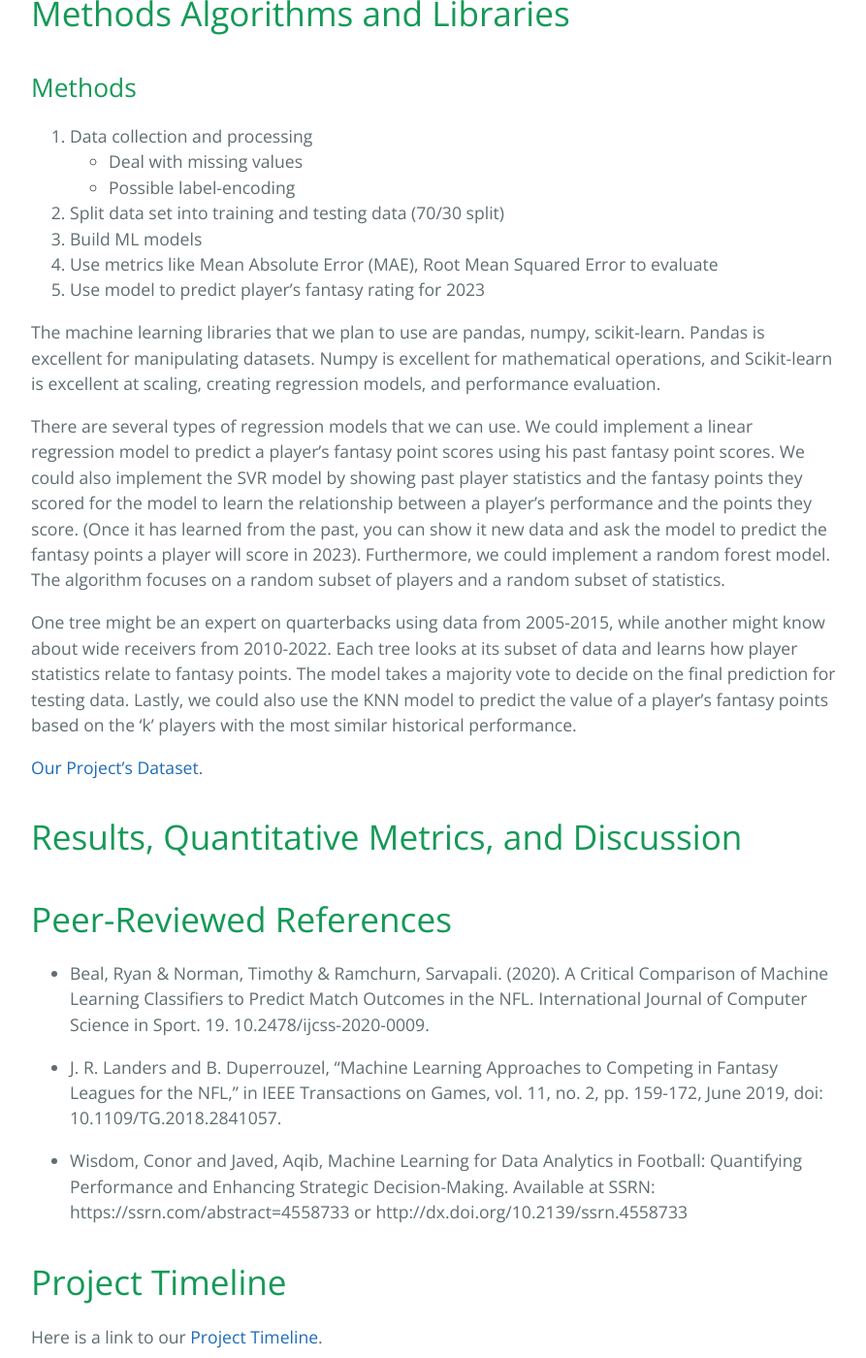
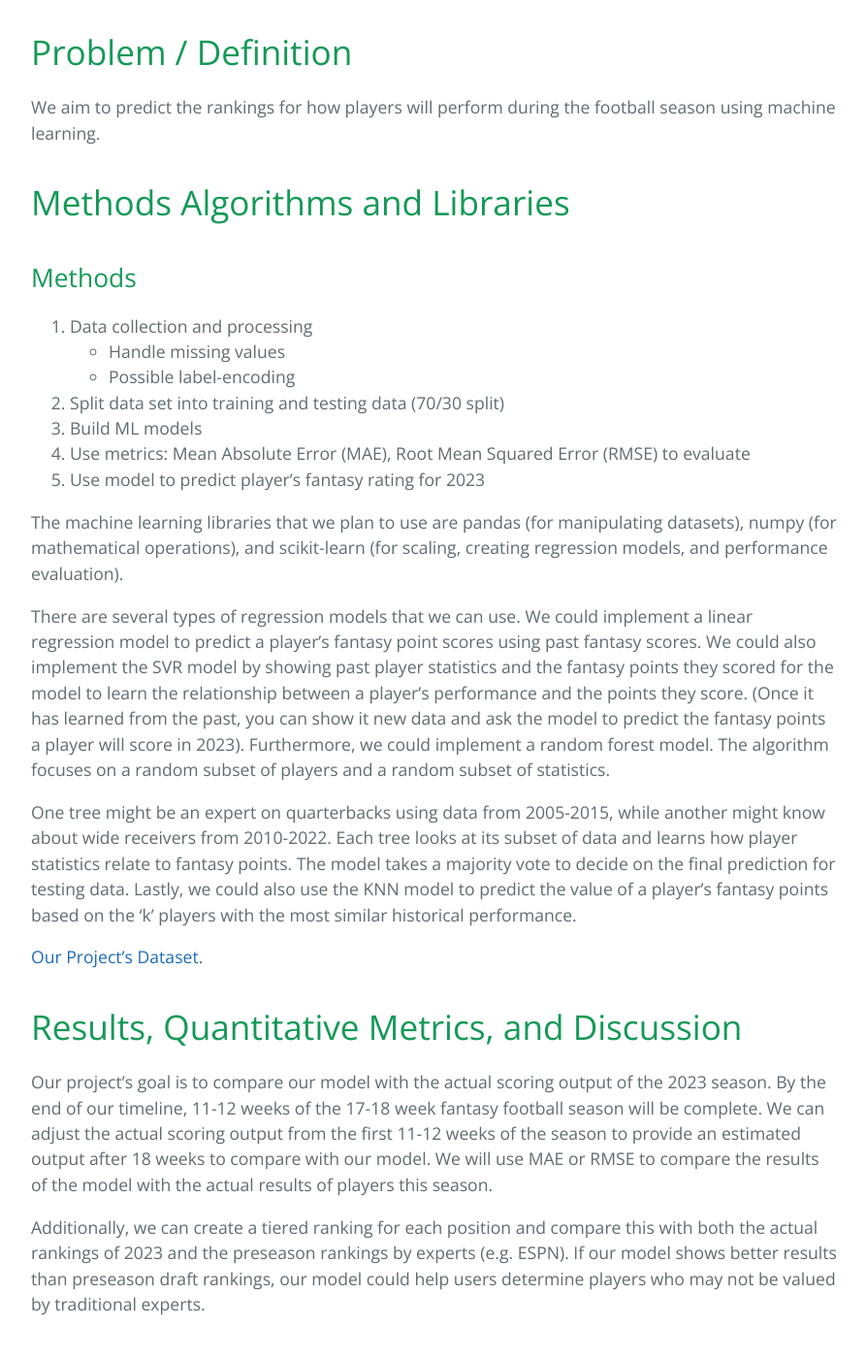
Before and after one commit to CS4641-Group-96/fantasy-football, a Jekyll site: the page built from index.md, in a window 1280 px wide and 1400 px high, scrolled down 686 px. Shown: the whole window at 97% size, without its empty margins (192-1085 px from the left). Built offline with Jekyll 4.4.1, drawn with Linux system fonts in a browser that asks for light colours; some of the changed text lies outside the part shown.

Commit message:
Update index.md

```diff
--- a/index.md
+++ b/index.md
@@ -2,33 +2,41 @@
 layout: default
 ---
 
-Our project about fantasy football.
+* * *
 
 # Intro / Background
 
+Fantasy football allows fans to manage their own team of players. To compete, fantasy teams earn points based on the performances of their players during real NFL games. However, It is common for players to exceed or underperform compared to their expectations. With a multitude of factors such as injuries, matchup grades, and team strategies, how can one accurately predict player performances? This project aims to address that using the default PPR scoring system.
+
 # Problem / Definition
+
+We aim to predict the rankings for how players will perform during the football season using machine learning.
 
 # Methods Algorithms and Libraries
 
 ## Methods
 
 1. Data collection and processing
-  * Deal with missing values
+  * Handle missing values
   * Possible label-encoding
 1. Split data set into training and testing data (70/30 split)
 1. Build ML models
-1. Use metrics like Mean Absolute Error (MAE), Root Mean Squared Error to evaluate
+1. Use metrics: Mean Absolute Error (MAE), Root Mean Squared Error (RMSE) to evaluate
 1. Use model to predict player’s fantasy rating for 2023
 
-The machine learning libraries that we plan to use are pandas, numpy, scikit-learn. Pandas is excellent for manipulating datasets. Numpy is excellent for mathematical operations, and Scikit-learn is excellent at scaling, creating regression models, and performance evaluation.
+The machine learning libraries that we plan to use are pandas (for manipulating datasets), numpy (for mathematical operations), and scikit-learn (for scaling, creating regression models, and performance evaluation).
 
-There are several types of regression models that we can use. We could implement a linear regression model to predict a player's fantasy point scores using his past fantasy point scores. We could also implement the SVR model by showing past player statistics and the fantasy points they scored for the model to learn the relationship between a player's performance and the points they score. (Once it has learned from the past, you can show it new data and ask the model to predict the fantasy points a player will score in 2023). Furthermore, we could implement a random forest model. The algorithm focuses on a random subset of players and a random subset of statistics.
+There are several types of regression models that we can use. We could implement a linear regression model to predict a player's fantasy point scores using past fantasy scores. We could also implement the SVR model by showing past player statistics and the fantasy points they scored for the model to learn the relationship between a player's performance and the points they score. (Once it has learned from the past, you can show it new data and ask the model to predict the fantasy points a player will score in 2023). Furthermore, we could implement a random forest model. The algorithm focuses on a random subset of players and a random subset of statistics.
 
 One tree might be an expert on quarterbacks using data from 2005-2015, while another might know about wide receivers from 2010-2022. Each tree looks at its subset of data and learns how player statistics relate to fantasy points. The model takes a majority vote to decide on the final prediction for testing data. Lastly, we could also use the KNN model to predict the value of a player's fantasy points based on the 'k' players with the most similar historical performance.
 
 [Our Project's Dataset](https://fantasydata.com/nfl/fantasy-football-leaders?season=2022&seasontype=3&scope=1&subscope=1&startweek=1&endweek=1&aggregatescope=1&range=1).
 
 # Results, Quantitative Metrics, and Discussion
+
+Our project's goal is to compare our model with the actual scoring output of the 2023 season. By the end of our timeline, 11-12 weeks of the 17-18 week fantasy football season will be complete. We can adjust the actual scoring output from the first 11-12 weeks of the season to provide an estimated output after 18 weeks to compare with our model. We will use MAE or RMSE to compare the results of the model with the actual results of players this season.
+
+Additionally, we can create a tiered ranking for each position and compare this with both the actual rankings of 2023 and the preseason rankings by experts (e.g. ESPN). If our model shows better results than preseason draft rankings, our model could help users determine players who may not be valued by traditional experts.
 
 # Peer-Reviewed References
 
@@ -37,7 +45,6 @@ One tree might be an expert on quarterbacks using data from 2005-2015, while ano
 * J. R. Landers and B. Duperrouzel, "Machine Learning Approaches to Competing in Fantasy Leagues for the NFL," in IEEE Transactions on Games, vol. 11, no. 2, pp. 159-172, June 2019, doi: 10.1109/TG.2018.2841057.
 
 * Wisdom, Conor and Javed, Aqib, Machine Learning for Data Analytics in Football: Quantifying Performance and Enhancing Strategic Decision-Making. Available at SSRN: https://ssrn.com/abstract=4558733 or http://dx.doi.org/10.2139/ssrn.4558733
-
 
 # Project Timeline
 
```
